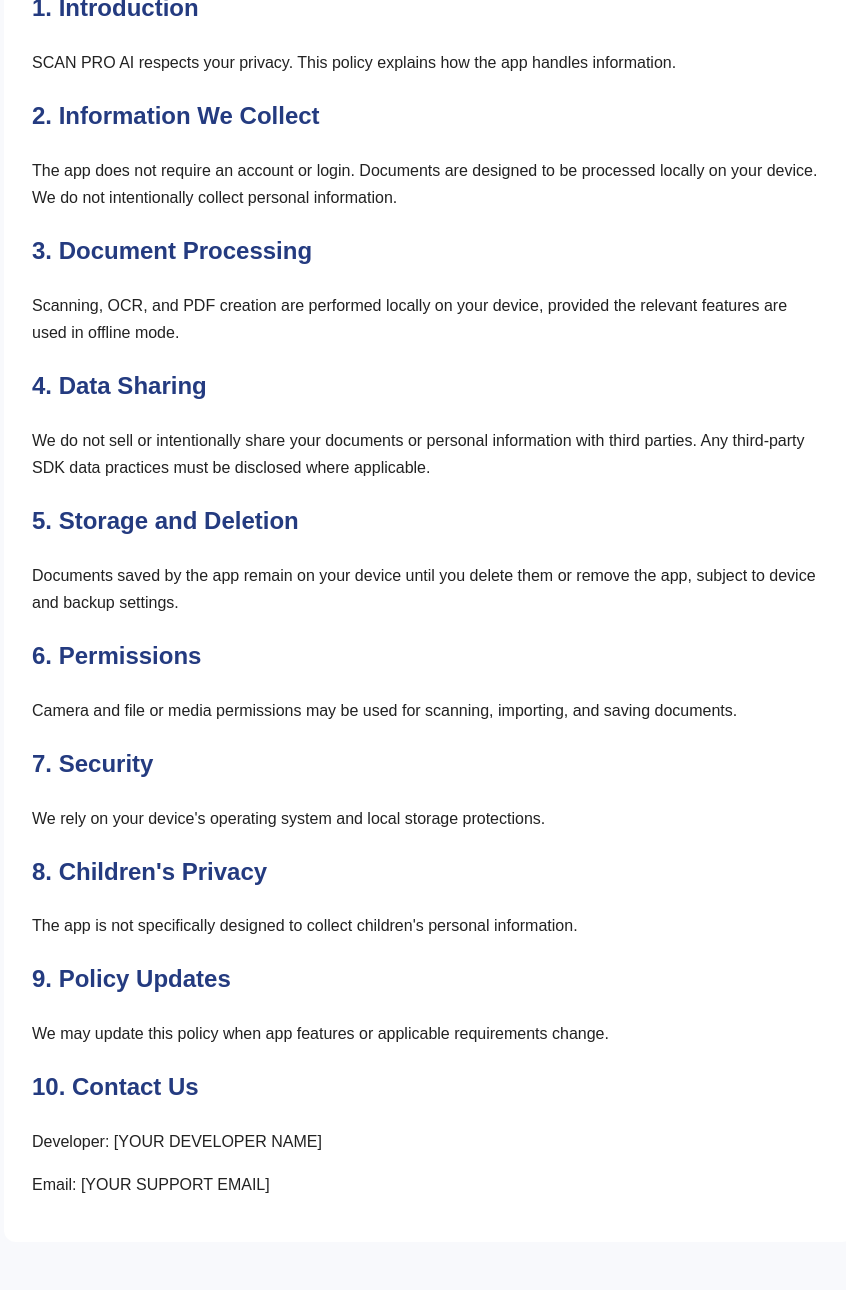
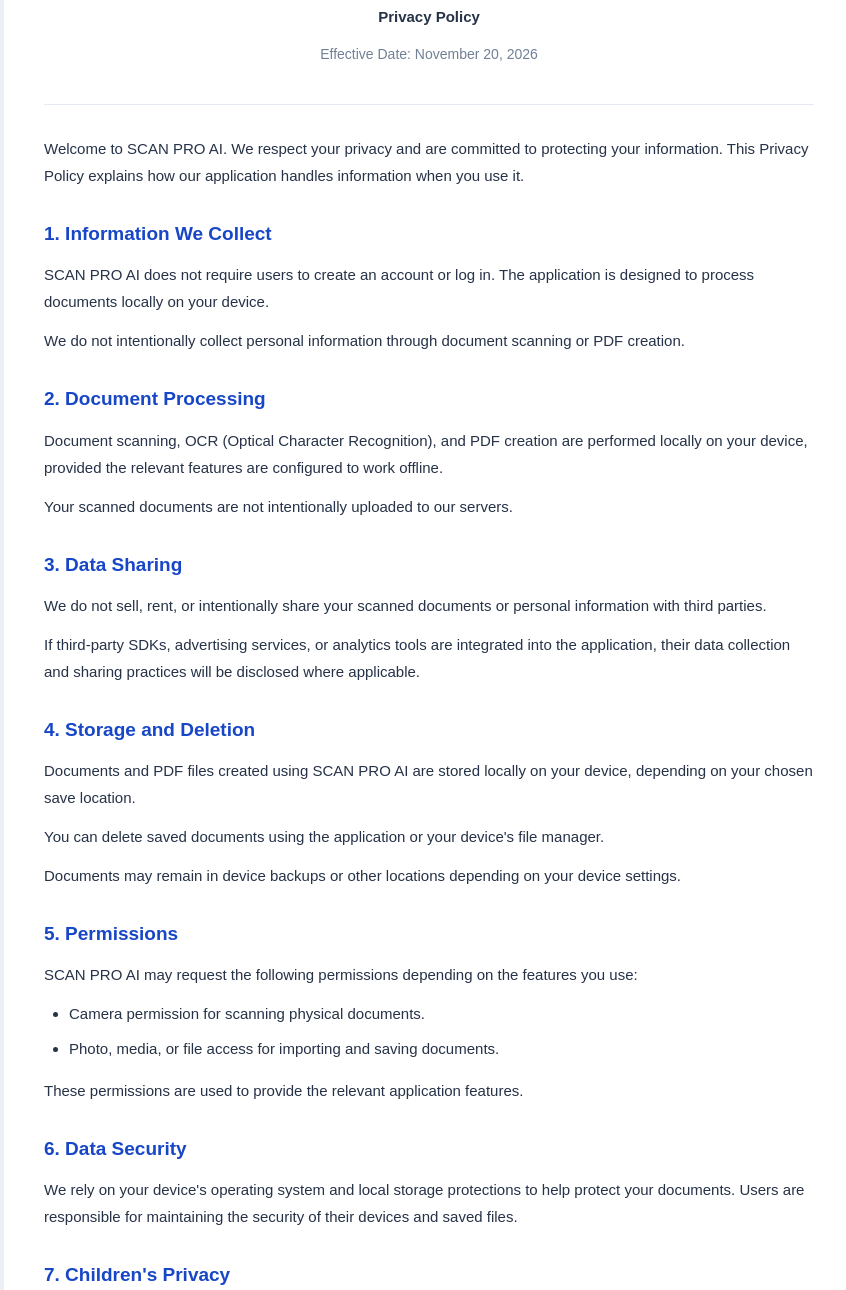
Before and after one commit to mangilalmali/scanpro-privacy, a plain HTML site: page index.html in a window 1280 px wide. Shown: the part 244-1534 px from the top of the page, without its empty margins (211-1057 px from the left). Drawn offline with Linux system fonts and the light colour scheme.

Commit message:
Update index.html

```diff
--- a/index.html
+++ b/index.html
@@ -4,74 +4,275 @@
 <head>
     <meta charset="UTF-8">
     <meta name="viewport" content="width=device-width, initial-scale=1.0">
+
     <title>SCAN PRO AI - Privacy Policy</title>
+
+    <meta name="description" content="Official Privacy Policy of SCAN PRO AI document scanner application.">
+
     <style>
+        * {
+            margin: 0;
+            padding: 0;
+            box-sizing: border-box;
+        }
+
         body {
-      font-family: Arial, sans-serif;
+            font-family: Arial, Helvetica, sans-serif;
+            background: #f3f6fc;
+            color: #263247;
+            line-height: 1.8;
+            padding: 25px 15px;
+        }
+
+        .container {
             max-width: 850px;
-      margin: 40px auto;
+            margin: 30px auto;
+            background: #ffffff;
+            padding: 40px;
+            border-radius: 18px;
+            box-shadow: 0 8px 35px rgba(0,0,0,0.07);
+        }
+
+        header {
+            text-align: center;
+            padding-bottom: 25px;
+            border-bottom: 1px solid #e5eaf2;
+            margin-bottom: 30px;
+        }
+
+        .logo {
+            width: 75px;
+            height: 75px;
+            background: linear-gradient(135deg, #1746c7, #6b43e8);
+            border-radius: 20px;
+            display: inline-flex;
+            align-items: center;
+            justify-content: center;
+            color: white;
+            font-size: 27px;
+            font-weight: bold;
+            margin-bottom: 15px;
+        }
+
+        h1 {
+            color: #1746c7;
+            font-size: 30px;
+            margin-bottom: 8px;
+        }
+
+        .date {
+            color: #718096;
+            font-size: 14px;
+        }
+
+        h2 {
+            color: #1746c7;
+            font-size: 19px;
+            margin-top: 28px;
+            margin-bottom: 10px;
+        }
+
+        p {
+            margin-bottom: 12px;
+            font-size: 15px;
+        }
+
+        ul {
+            padding-left: 25px;
+            margin-bottom: 15px;
+        }
+
+        li {
+            margin-bottom: 8px;
+            font-size: 15px;
+        }
+
+        .contact {
+            background: #f0f4ff;
+            border-left: 4px solid #1746c7;
             padding: 20px;
-      line-height: 1.7;
-      color: #222;
-      background: #f8f9fc;
+            border-radius: 8px;
+            margin-top: 15px;
         }
-    main {
-      background: white;
-      padding: 28px;
-      border-radius: 12px;
+
+        a {
+            color: #1746c7;
+            text-decoration: none;
+            font-weight: 600;
         }
-    h1, h2 { color: #243b80; }
+
+        a:hover {
+            text-decoration: underline;
+        }
+
+        footer {
+            text-align: center;
+            color: #8792a5;
+            font-size: 13px;
+            margin-top: 35px;
+            padding-top: 20px;
+            border-top: 1px solid #e5eaf2;
+        }
+
+        @media(max-width: 600px) {
+            .container {
+                padding: 24px 19px;
+            }
+
+            h1 {
+                font-size: 25px;
+            }
+        }
     </style>
 </head>
+
 <body>
-<main>
-  <h1>SCAN PRO AI – Privacy Policy</h1>
-  <p><b>Effective Date:</b> November 20, 2026</p>
 
-  <h2>1. Introduction</h2>
-  <p>SCAN PRO AI respects your privacy. This policy explains
-  how the app handles information.</p>
+<div class="container">
 
-  <h2>2. Information We Collect</h2>
-  <p>The app does not require an account or login.
-  Documents are designed to be processed locally on your device.
-  We do not intentionally collect personal information.</p>
+    <header>
+        <div class="logo">SP</div>
+        <h1>SCAN PRO AI</h1>
+        <p><strong>Privacy Policy</strong></p>
+        <p class="date">Effective Date: November 20, 2026</p>
+    </header>
 
-  <h2>3. Document Processing</h2>
-  <p>Scanning, OCR, and PDF creation are performed locally
-  on your device, provided the relevant features are used
-  in offline mode.</p>
+    <p>
+        Welcome to SCAN PRO AI. We respect your privacy
+        and are committed to protecting your information.
+        This Privacy Policy explains how our application
+        handles information when you use it.
+    </p>
 
-  <h2>4. Data Sharing</h2>
-  <p>We do not sell or intentionally share your documents
-  or personal information with third parties.
-  Any third-party SDK data practices must be disclosed
-  where applicable.</p>
+    <h2>1. Information We Collect</h2>
 
-  <h2>5. Storage and Deletion</h2>
-  <p>Documents saved by the app remain on your device
-  until you delete them or remove the app, subject to
-  device and backup settings.</p>
+    <p>
+        SCAN PRO AI does not require users to create an
+        account or log in. The application is designed
+        to process documents locally on your device.
+    </p>
 
-  <h2>6. Permissions</h2>
-  <p>Camera and file or media permissions may be used
-  for scanning, importing, and saving documents.</p>
+    <p>
+        We do not intentionally collect personal
+        information through document scanning or PDF creation.
+    </p>
 
-  <h2>7. Security</h2>
-  <p>We rely on your device's operating system and
-  local storage protections.</p>
+    <h2>2. Document Processing</h2>
 
-  <h2>8. Children's Privacy</h2>
-  <p>The app is not specifically designed to collect
-  children's personal information.</p>
+    <p>
+        Document scanning, OCR (Optical Character Recognition),
+        and PDF creation are performed locally on your device,
+        provided the relevant features are configured to work offline.
+    </p>
 
-  <h2>9. Policy Updates</h2>
-  <p>We may update this policy when app features or
-  applicable requirements change.</p>
+    <p>
+        Your scanned documents are not intentionally uploaded
+        to our servers.
+    </p>
 
-  <h2>10. Contact Us</h2>
-  <p>Developer: [YOUR DEVELOPER NAME]</p>
-  <p>Email: [YOUR SUPPORT EMAIL]</p>
-</main>
+    <h2>3. Data Sharing</h2>
+
+    <p>
+        We do not sell, rent, or intentionally share your
+        scanned documents or personal information with
+        third parties.
+    </p>
+
+    <p>
+        If third-party SDKs, advertising services, or analytics
+        tools are integrated into the application, their data
+        collection and sharing practices will be disclosed
+        where applicable.
+    </p>
+
+    <h2>4. Storage and Deletion</h2>
+
+    <p>
+        Documents and PDF files created using SCAN PRO AI
+        are stored locally on your device, depending on
+        your chosen save location.
+    </p>
+
+    <p>
+        You can delete saved documents using the application
+        or your device's file manager.
+    </p>
+
+    <p>
+        Documents may remain in device backups or other
+        locations depending on your device settings.
+    </p>
+
+    <h2>5. Permissions</h2>
+
+    <p>
+        SCAN PRO AI may request the following permissions
+        depending on the features you use:
+    </p>
+
+    <ul>
+        <li>Camera permission for scanning physical documents.</li>
+        <li>Photo, media, or file access for importing and saving documents.</li>
+    </ul>
+
+    <p>
+        These permissions are used to provide the relevant
+        application features.
+    </p>
+
+    <h2>6. Data Security</h2>
+
+    <p>
+        We rely on your device's operating system and local
+        storage protections to help protect your documents.
+        Users are responsible for maintaining the security
+        of their devices and saved files.
+    </p>
+
+    <h2>7. Children's Privacy</h2>
+
+    <p>
+        SCAN PRO AI is not specifically designed to collect
+        personal information from children. We do not
+        knowingly collect personal information from children.
+    </p>
+
+    <h2>8. Changes to This Privacy Policy</h2>
+
+    <p>
+        We may update this Privacy Policy when application
+        features or applicable requirements change.
+        Any updated version will be published on this page
+        with a revised effective date.
+    </p>
+
+    <h2>9. Contact Us</h2>
+
+    <p>
+        If you have questions, concerns, or requests regarding
+        this Privacy Policy, please contact us:
+    </p>
+
+    <div class="contact">
+        <p><strong>App Name:</strong> SCAN PRO AI</p>
+
+        <p><strong>Developer Name:</strong> Mukesh Mali</p>
+
+        <p>
+            <strong>Support Email:</strong>
+            <a href="mailto:malimangilalbhai222@gmail.com">
+                malimangilalbhai222@gmail.com
+            </a>
+        </p>
+    </div>
+
+    <footer>
+        © 2026 SCAN PRO AI. All Rights Reserved.
+        <br>
+        Thank you for using SCAN PRO AI.
+    </footer>
+
+</div>
+
 </body>
 </html>
```
Lines whose indentation alone changed are shown as unchanged.
